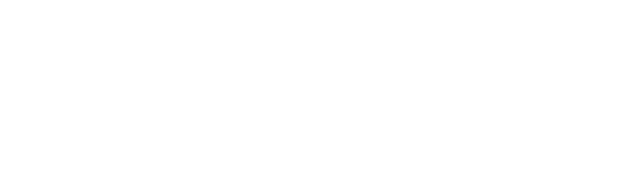
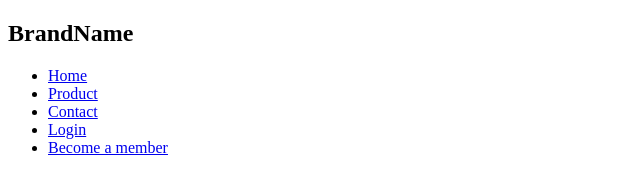
Before and after one commit to FeverCode/landing-page-insurance-website, a plain HTML site: page index.html in a window 1280 px wide. Shown: the whole page, without its empty margins (0-640 px from the left). Drawn offline with Linux system fonts and the light colour scheme.

Commit message:
git commit corrected typo in title and added nav items

```diff
--- a/index.css
+++ b/index.css
@@ -0,0 +1 @@
+@import url('https://fonts.googleapis.com/css2?family=Montserrat:ital,wght@0,100;0,200;0,300;0,400;0,500;0,600;0,700;0,800;0,900;1,100;1,200;1,300;1,400;1,500;1,600;1,700;1,800;1,900&display=swap');
--- a/index.html
+++ b/index.html
@@ -4,9 +4,21 @@
     <meta charset="UTF-8">
     <meta http-equiv="X-UA-Compatible" content="IE=edge">
     <meta name="viewport" content="width=device-width, initial-scale=1.0">
-    <title>Insuareance Landing Page</title>
+    <title>Insurance Landing Page</title>
 </head>
 <body>
+    <nav>
+        <div class="logo"><h1>BrandName</h1></div>
+        <ul class="navigation">
+            <li class="navigation"><a href="#Home">Home</a></li>
+            <li class="navigation"><a href="#Product">Product</a></li>
+            <li class="navigation"><a href="#Pricing">Contact</a></li>
+            <div class="space-div"><li class="navigation"><a href="#Login">Login</a></li>
+            <div class="member"><li class="navigation"><a href="#Become a member">Become a member</a></li>
+            </div>
+            </div>
+        </ul>
+    </nav>
 
 </body>
 </html>
```
